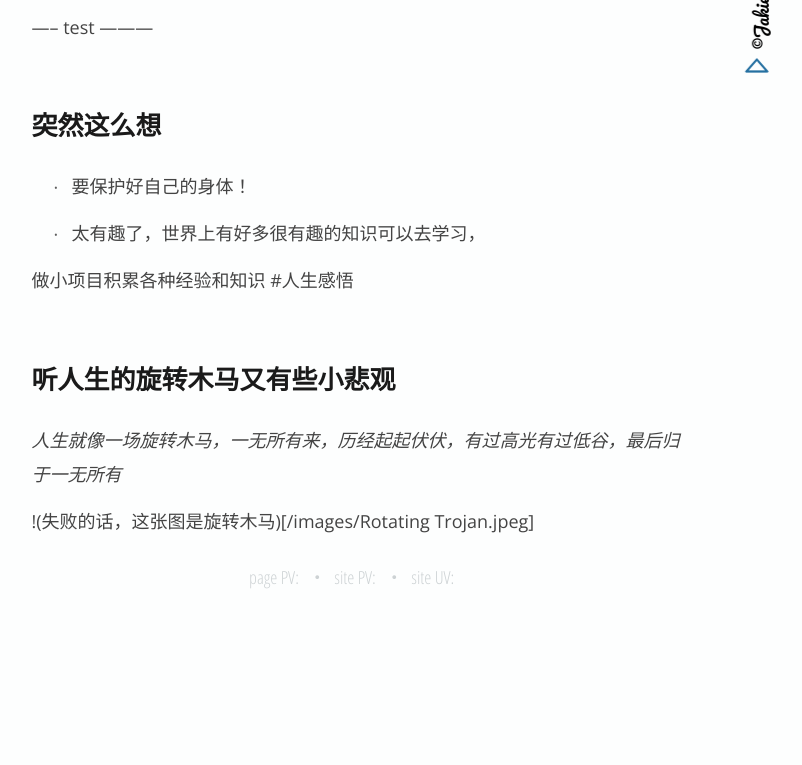
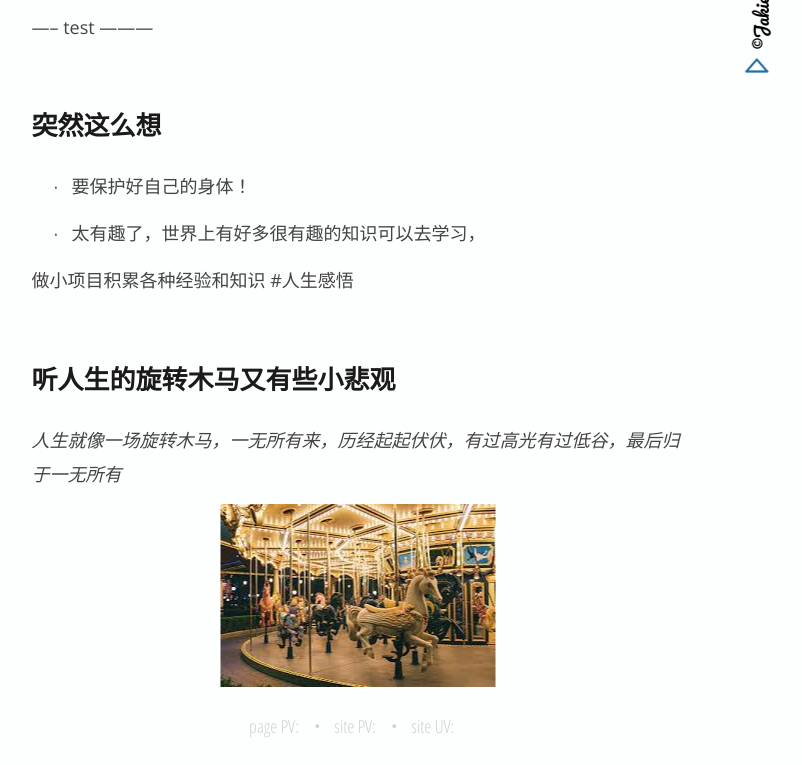
Before and after one commit to CallSymmetryEcho/CallSymmetryEcho.github.io, a plain HTML site: page 2023/02/07/这里是常有的杂想和脑袋的备份/index.html in a window 1280 px wide. Shown: the part 690-1455 px from the top of the page, without its empty margins (286-1088 px from the left). Before the commit the page ends 1306 px from the top, so only its background shows below. Drawn offline with nearby package versions, Linux system fonts and the light colour scheme; some packages are replaced by stand-ins of ours; a script that the page names is missing.

Commit message:
Site updated: 2023-02-07 02:42:34

```diff
--- a/2023/02/07/这里是常有的杂想和脑袋的备份/index.html
+++ b/2023/02/07/这里是常有的杂想和脑袋的备份/index.html
@@ -92,7 +92,7 @@
 </ul>
 <p>做小项目积累各种经验和知识 #人生感悟</p>
 <h2 id="听人生的旋转木马又有些小悲观"><a href="#听人生的旋转木马又有些小悲观" class="headerlink" title="听人生的旋转木马又有些小悲观"></a>听人生的旋转木马又有些小悲观</h2><p><em>人生就像一场旋转木马，一无所有来，历经起起伏伏，有过高光有过低谷，最后归于一无所有</em></p>
-<p>!(失败的话，这张图是旋转木马)[&#x2F;images&#x2F;Rotating Trojan.jpeg]</p>
+<p><img src="/images/Rotating_Trojan.jpeg"></img></p>
 
 
   </article>
```
Also changed, not shown: images/Rotating_Trojan.jpeg (added).
